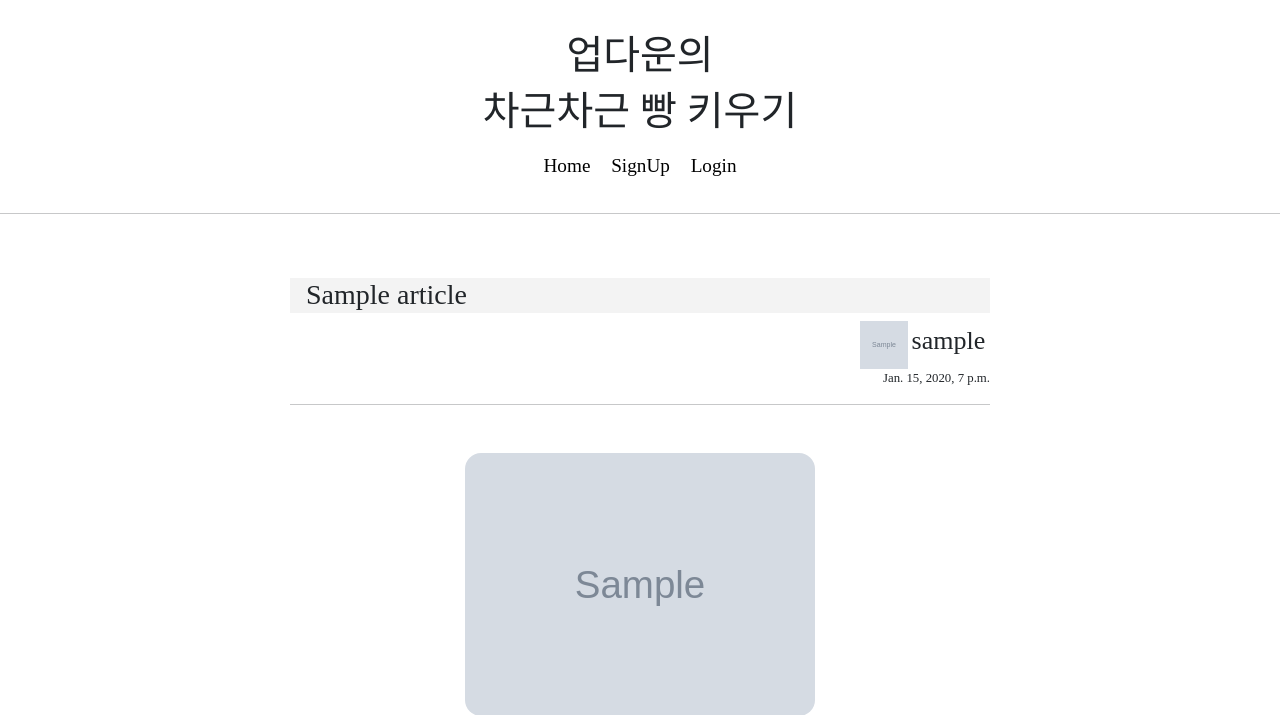
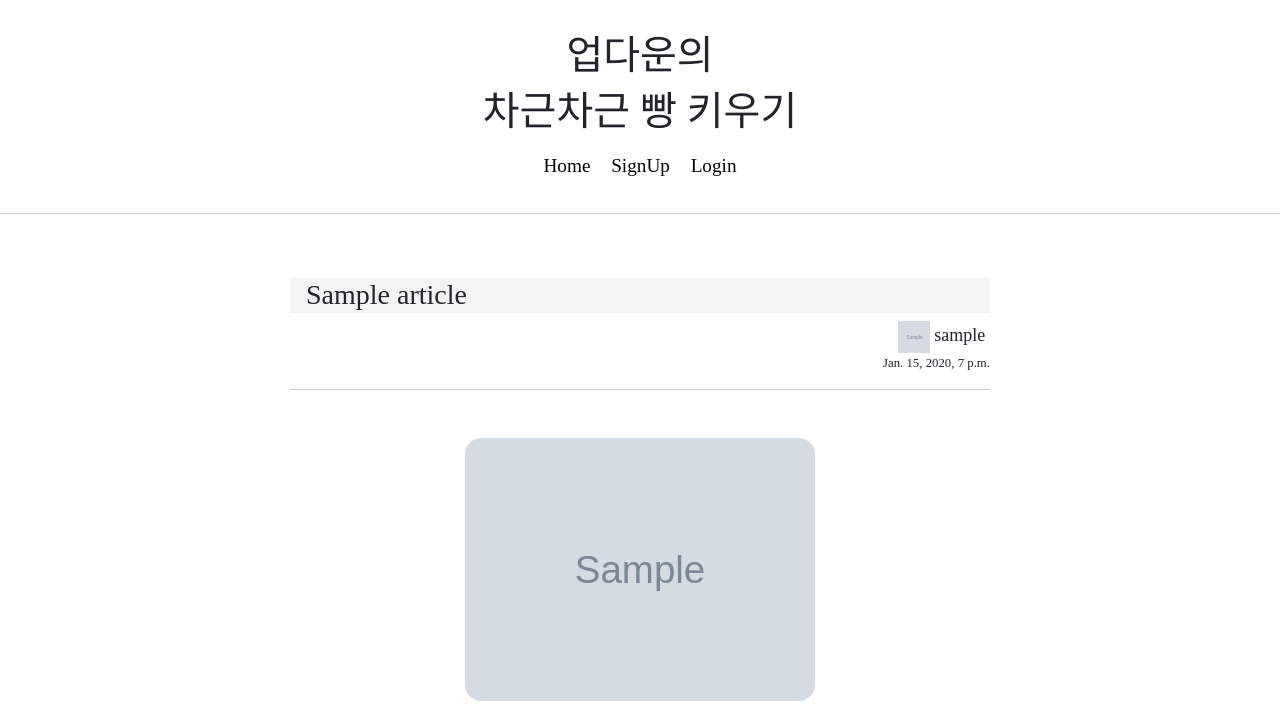
Before and after one commit to coding-corgi/breadgrow, a Django app: page /articles/detail/1 in a window 1280 px wide. Shown: the top 715 px of the page. Run offline with Django 4.2, Linux system fonts and the light colour scheme; tables that the repository leaves empty hold one stand-in row (values such as "Sample post"); grey boxes marked "Sample" are stand-in pictures; some libraries are stand-ins or nearby versions; some web fonts are replaced.

Commit message:
fix last 8.12

```diff
--- a/articleapp/templates/articleapp/detail.html
+++ b/articleapp/templates/articleapp/detail.html
@@ -25,13 +25,13 @@
 {#    </div>#}
     <div style="display: block; margin-left: auto; text-align: right;">
         {% if target_article.writer.profile.image %}
-        <img src="{{ target_article.writer.profile.image.url }}" alt="" style=" display: inline-block; padding: 0; height: 3rem; width: 3rem; text-align: right; object-fit: cover;">
+        <img src="{{ target_article.writer.profile.image.url }}" alt="" style=" display: inline-block; padding: 0; height: 2rem; width: 2rem; text-align: right; object-fit: cover;">
         {% else %}
             ❓❓❓
         {% endif %}
 
 
-            <h4 style="font-family: ONE-Mobile-POP; display: inline-block; margin-right: 0.3rem; font-size: 26px; padding: 0; text-align: left; margin-left: auto;">{{ target_article.writer.profile.nickname }}
+            <h4 style="font-family: ONE-Mobile-POP; display: inline-block; margin-right: 0.3rem; font-size: 18px; padding: 0; text-align: left; margin-left: auto;">{{ target_article.writer.profile.nickname }}
     </h4>
         <div style="font-size: 0.8rem;">{{ target_article.created_at }}</div>
     </div>
--- a/breadgrow/settings/base.py
+++ b/breadgrow/settings/base.py
@@ -127,4 +127,4 @@ LOGOUT_REDIRECT_URL =reverse_lazy('accountapp:login')
 
 MEDIA_URL = '/media/'
 
-MEDIA_ROOT = os.path.join(BASE_DIR, '../../media')
+MEDIA_ROOT = os.path.join(BASE_DIR, 'media')
```
